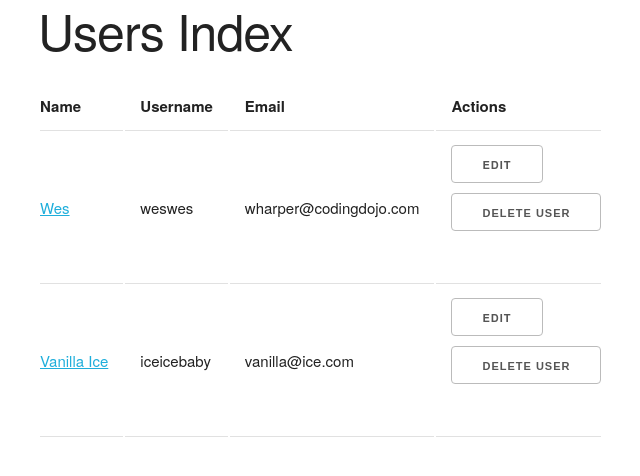
After one commit to dojo-wes/sept_py2, a Django app: template apps/users/templates/users/index.html in a window 1280 px wide. The commit adds this page. Shown: the top 476 px of the page, without its empty margins (122-762 px from the left). Run offline with Django 3.2, Linux system fonts and the light colour scheme; the template is opened without the code that fills it: values that come from a table or form of the project are taken from there, others are empty; data comes from the database, SQL or seed files in the repository; both versions use the stored data as it was after the commit; parts of the project's set-up code (start-up, migrations or seed data) failed here and were passed over.

Commit message:
added user stuff

```diff
--- a/apps/users/models.py
+++ b/apps/users/models.py
@@ -25,7 +25,6 @@ class UserManager(models.Manager):
     if len(username_list) > 0:
       errors.append('Username already in use')
 
-
     try:
       user = self.get(email=form['email'])
       errors.append("Email already in use")
@@ -38,6 +37,49 @@ class UserManager(models.Manager):
         user = self.create(name=form['name'], username=form['username'], email=form['email'], pw_hash=pw_hash)
         return (True, user)
 
+  def validate_and_login(self, form):
+    errors = []
+
+    try:
+      user = self.get(email = form['email'])
+      if bcrypt.checkpw(form['password'].encode(), user.pw_hash.encode()):
+        return (True, user)
+      else:
+        errors.append('Incorrect username or password')
+        return (False, errors)
+    except:
+      errors.append('Incorrect username or password')
+      return (False, errors)
+
+  def delete_user(self, u_id):
+    try:
+      user = self.get(id = u_id)
+      user.delete()
+      return True
+    except:
+      return False
+
+  def validate_and_update_user(self, form, u_id):
+    errors = []
+
+    if len(form['name']) < 3:
+      errors.append('Name must be at least 3 characters')
+    if len(form['username']) < 3:
+      errors.append('Username must be at least 3 characters')
+
+    if len(errors) > 0:
+      return (False, errors)
+
+    try:
+      user = self.get(id=u_id)
+      user.name = form['name']
+      user.username = form['username']
+      user.save()
+      return (True, user)
+    except:
+      errors.append("User doesn't exist")
+      return (False, errors)
+
 class User(models.Model):
   name = models.CharField(max_length=255)
   username = models.CharField(max_length=255)
--- /dev/null
+++ b/apps/users/templates/users/index.html
@@ -0,0 +1,32 @@
+{% extends './layout.html' %}
+{% block body %}
+  <h1>Users Index</h1>
+  {% if users %}
+    <table>
+      <thead>
+        <tr>
+          <th>Name</th>
+          <th>Username</th>
+          <th>Email</th>
+          <th>Actions</th>
+        </tr>
+      </thead>
+      <tbody>
+        {% for user in users %}
+          <tr>
+            <td><a href="/users/{{ user.id }}/show">{{ user.name }}</a></td>
+            <td>{{ user.username }}</td>
+            <td>{{ user.email }}</td>
+            <td>
+              <a href="/users/{{ user.id }}/edit" class="button">Edit</a>
+              <form action="/users/{{ user.id }}/delete/" method="post">
+                {% csrf_token %}
+                <input type="submit" value="Delete User">
+              </form>
+            </td>
+          </tr>
+        {% endfor %}
+      </tbody>
+    </table>
+  {% endif %}
+{% endblock %}
--- a/apps/users/templates/users/new.html
+++ b/apps/users/templates/users/new.html
@@ -25,7 +25,7 @@
     <input type="submit" value="Create Account">
   </form>
   <h2>Login</h2>
-  <form action="/users/login" method="post">
+  <form action="/users/login/" method="post">
     {% csrf_token %}
     <label for="email">Email:</label>
     <input type="text" name="email" placeholder="vanilla@ice.com">
--- a/apps/users/urls.py
+++ b/apps/users/urls.py
@@ -9,5 +9,5 @@ urlpatterns = [
   url(r'^(?P<user_id>\d+)/edit/$', views.edit, name="edit"),
   url(r'^(?P<user_id>\d+)/update/$', views.update, name="update"),
   url(r'^(?P<user_id>\d+)/delete/$', views.delete, name="delete"),
-  url(r'^login$/', views.login, name="login"),
+  url(r'^login/$', views.login, name="login"),
 ]
```
Also changed, not shown: apps/users/templates/users/edit.html (added, +19 -0 lines), apps/users/templates/users/show.html (added, +16 -0 lines), apps/users/views.py (+42 -6 lines), db.sqlite3, 4 other files.
